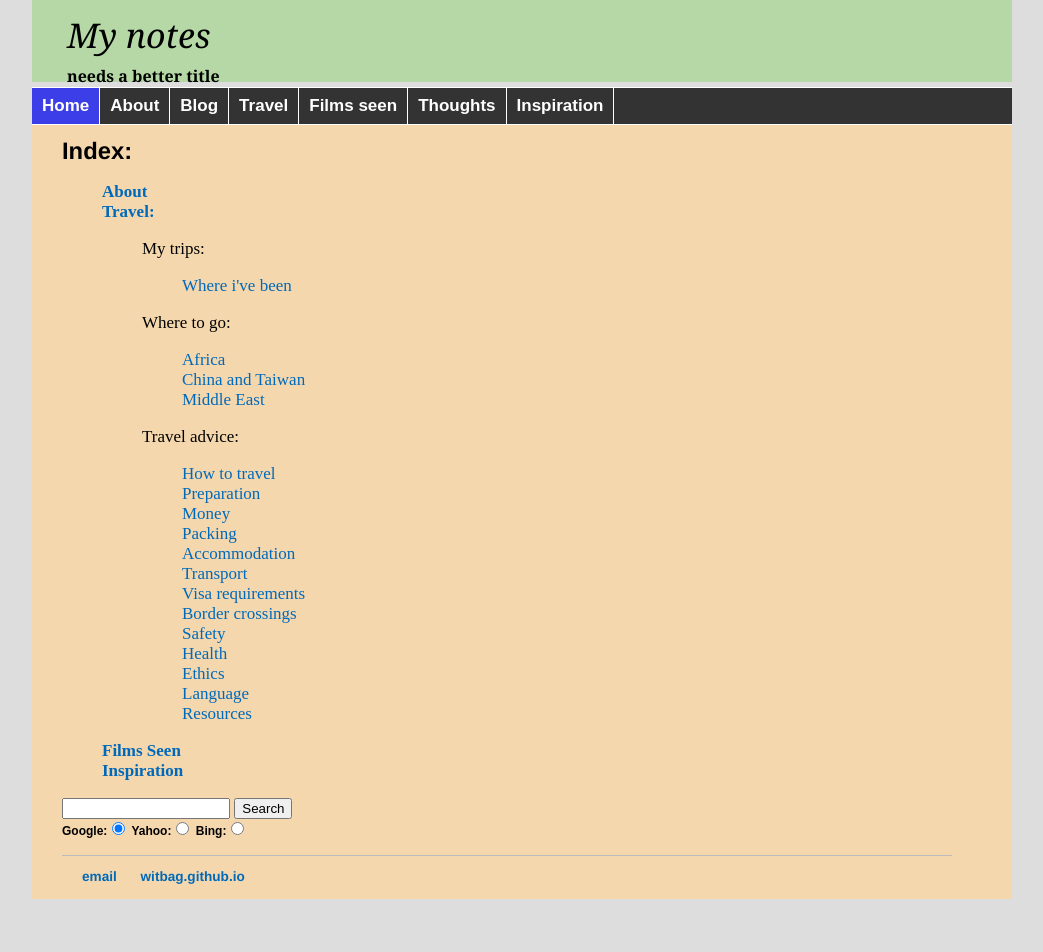
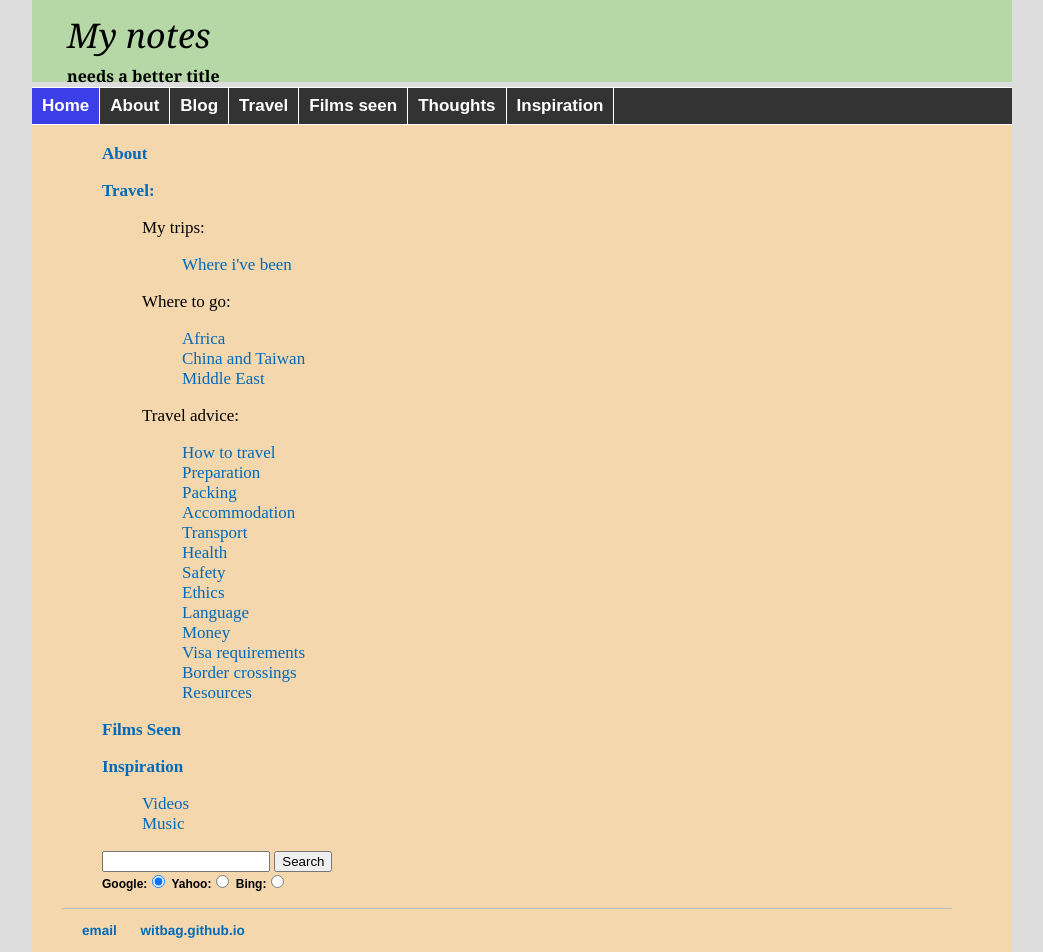
Before and after one commit to witbag/witbag.github.io, a Jekyll site: the page built from index.html, in a window 1280 px wide. Shown: the whole page, without its empty margins (118-1161 px from the left). Built offline with Jekyll 4.4.1, drawn with Linux system fonts in a browser that asks for light colours; before the commit the page ends 900 px from its top, so only the background shows below that.

Commit message:
Update index.html

```diff
--- a/index.html
+++ b/index.html
@@ -3,12 +3,9 @@ layout: home
 title: Witek
 ---
 
-		<div class="blurb">
-			<br>
-			<h3>Index:</h3>
-</div>
+<br>
 <dir>
-<a href="/about"><b>About</b></a><br>
+<a href="/about"><b>About</b></a></p>
 <a href="/travel"><b>Travel:</b></a>
 <dir>
 My trips:<br>
@@ -25,21 +22,24 @@ Travel advice:<br>
 <dir>
 <a href="/travel/waystotravel.html">How to travel</a><br>
 <a href="/travel/preparation.html">Preparation</a><br>
-<a href="/travel/money.html">Money</a><br>
 <a href="/travel/packing.html">Packing</a><br>
 <a href="/travel/accommodation.html">Accommodation</a><br>
 <a href="/travel/transport.html">Transport</a><br>
+<a href="/travel/health.html">Health</a><br>
+<a href="/travel/safety.html">Safety</a><br>
+<a href="/travel/ethics.html">Ethics</a><br>
+<a href="/travel/lang.html">Language</a><br>
+<a href="/travel/money.html">Money</a><br>
 <a href="/travel/visas.html">Visa requirements</a><br>
 <a href="/travel/borders.html">Border crossings</a><br>
-<a href="/travel/safety.html">Safety</a><br>
-<a href="/travel/health.html">Health</a><br>
-<a href="/travel/ethics.html">Ethics</a><br>
-<a href="/travel/lang.html">Language</a><br>
-<a href="/travel/resources.html">Resources</a>
+<a href="/travel/resources.html">Resources</a></p>
 </dir>
 </dir>
-<a href="/likes"><b>Films Seen</b></a><br>
-<a href="/inspiration"><b>Inspiration</b></a><br>
+<a href="/likes"><b>Films Seen</b></a></p>
+<a href="/inspiration"><b>Inspiration</b></a>
+<dir>
+<a href="/inspiration/videos">Videos</a><br>
+<a href="/inspiration/music">Music</a>
 </dir>
 
 <form name="jksearch" action="http://www.google.com/search" method="get" onSubmit="jksitesearch(this)">
```
